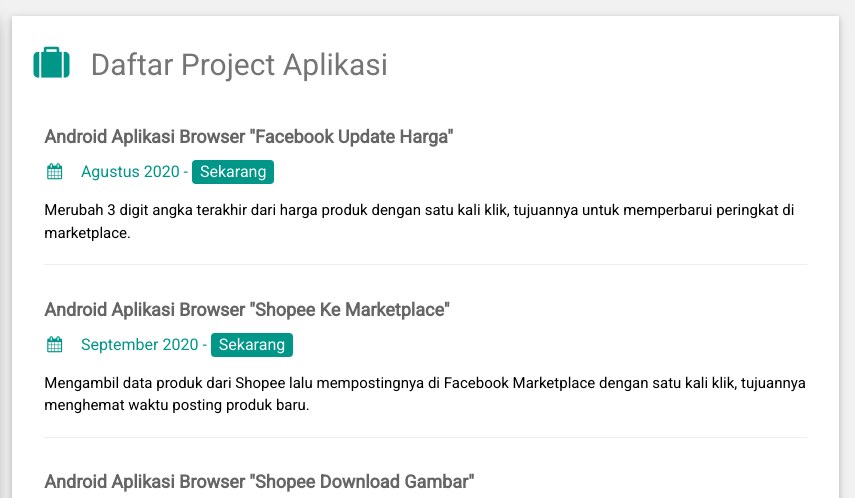
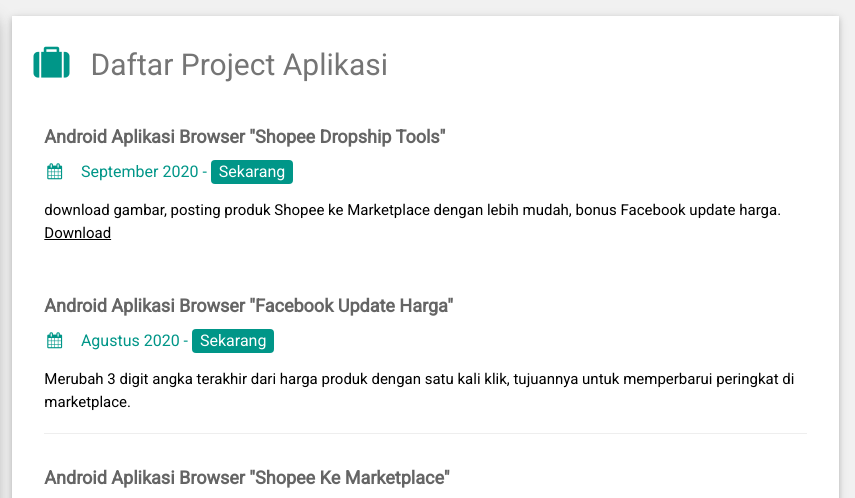
Before and after one commit to dwisetyo1987/dwisetyo1987.github.io, a plain HTML site: page index.html in a window 1280 px wide. Shown: the top 498 px of the page, 425-1280 px from the left. Drawn offline with nearby package versions, Linux system fonts and the light colour scheme.

Commit message:
Add files via upload

```diff
--- a/index.html
+++ b/index.html
@@ -86,6 +86,11 @@
       <div class="w3-container w3-card w3-white w3-margin-bottom">
         <h2 class="w3-text-grey w3-padding-16"><i class="fa fa-suitcase fa-fw w3-margin-right w3-xxlarge w3-text-teal"></i>Daftar Project Aplikasi</h2>
         <div class="w3-container">
+          <h5 class="w3-opacity"><b>Android Aplikasi Browser "Shopee Dropship Tools"</b></h5>
+          <h6 class="w3-text-teal"><i class="fa fa-calendar fa-fw w3-margin-right"></i>September 2020 - <span class="w3-tag w3-teal w3-round">Sekarang</span></h6>
+          <p>download gambar, posting produk Shopee ke Marketplace dengan lebih mudah, bonus Facebook update harga. <a href="https://dwisetyo1987.github.io/ShopeeDropshipTools.zip">Download</a></p><br>
+        </div>
+		<div class="w3-container">
           <h5 class="w3-opacity"><b>Android Aplikasi Browser "Facebook Update Harga"</b></h5>
           <h6 class="w3-text-teal"><i class="fa fa-calendar fa-fw w3-margin-right"></i>Agustus 2020 - <span class="w3-tag w3-teal w3-round">Sekarang</span></h6>
           <p>Merubah 3 digit angka terakhir dari harga produk dengan satu kali klik, tujuannya untuk memperbarui peringkat di marketplace.</p>
```
